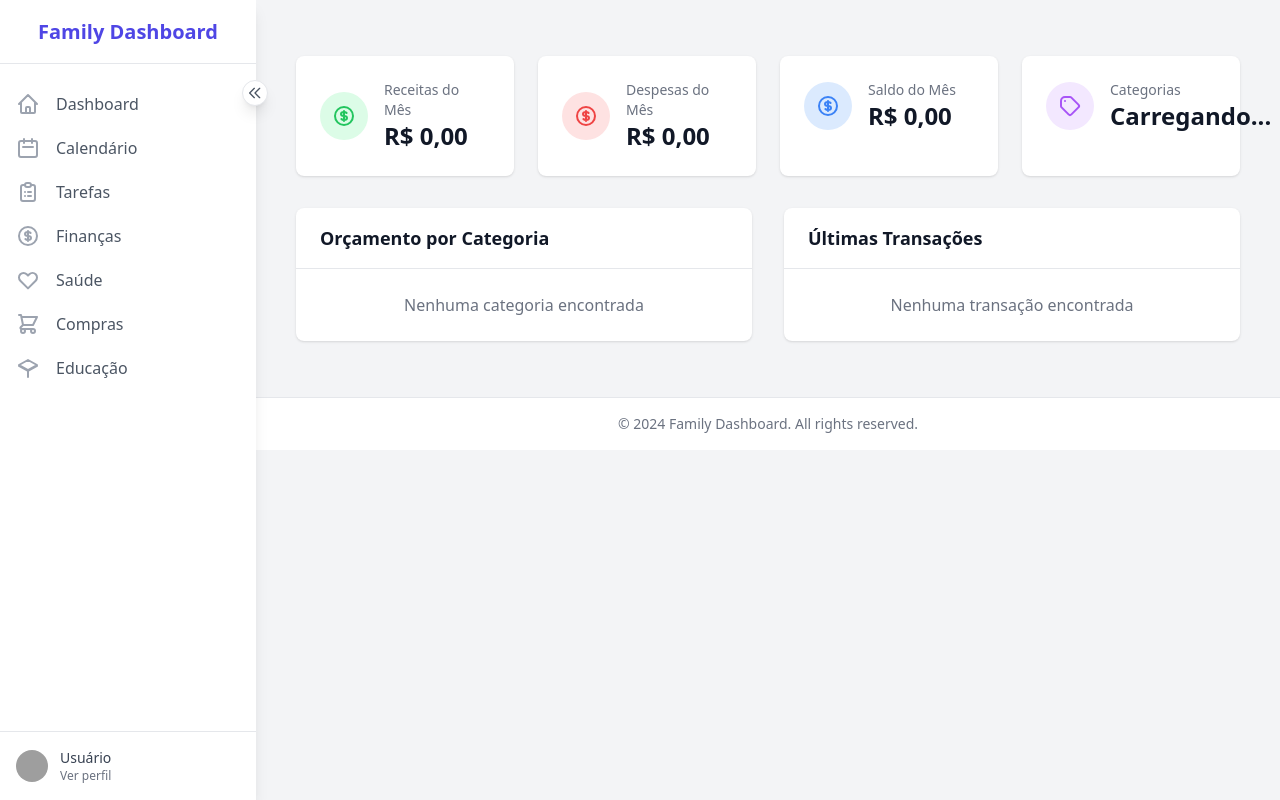
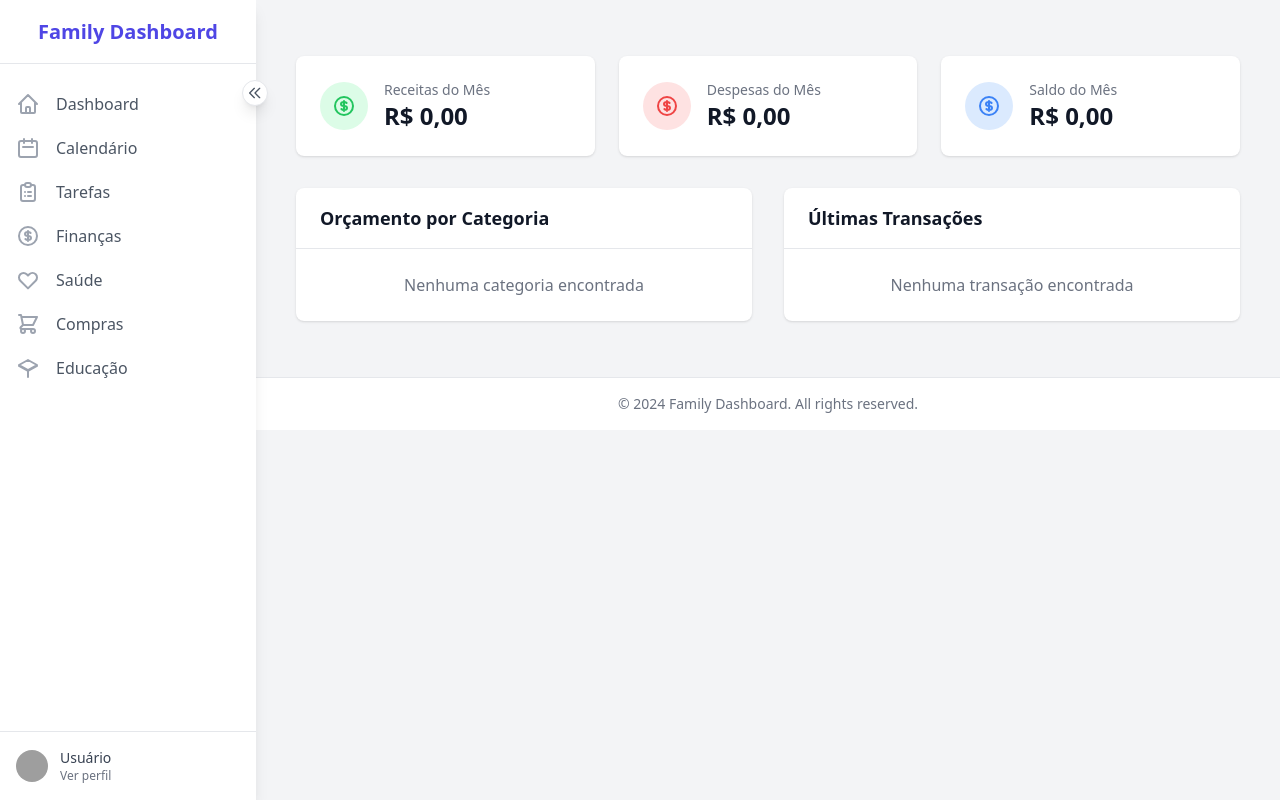
Before and after one commit to igorhaf/framily, a FastAPI app: page /finances in a window 1280 px wide. Run offline with FastAPI, Linux system fonts and the light colour scheme; data that the repository does not hold is empty; some libraries are stand-ins or nearby versions; grey boxes are pictures that could not be loaded.

Commit message:
retirando a quarta coluna de contagem de categorias em finanças

```diff
--- a/templates/finances.html
+++ b/templates/finances.html
@@ -17,7 +17,7 @@
     <!-- Dashboard Content -->
     <div id="dashboard-content" class="hidden">
         <!-- Estatísticas Rápidas -->
-        <div class="grid grid-cols-1 md:grid-cols-4 gap-6 mb-8">
+        <div class="grid grid-cols-1 md:grid-cols-3 gap-6 mb-8">
             <!-- Receitas -->
             <div class="bg-white rounded-lg shadow p-6">
                 <div class="flex items-center">
@@ -59,21 +59,6 @@
                     <div class="ml-4">
                         <h3 class="text-sm font-medium text-gray-500">Saldo do Mês</h3>
                         <p id="balance" class="text-2xl font-semibold text-gray-900">Carregando...</p>
-                    </div>
-                </div>
-            </div>
-
-            <!-- Categorias -->
-            <div class="bg-white rounded-lg shadow p-6">
-                <div class="flex items-center">
-                    <div class="p-3 rounded-full bg-purple-100 text-purple-500">
-                        <svg class="w-6 h-6" fill="none" stroke="currentColor" viewBox="0 0 24 24">
-                            <path stroke-linecap="round" stroke-linejoin="round" stroke-width="2" d="M7 7h.01M7 3h5c.512 0 1.024.195 1.414.586l7 7a2 2 0 010 2.828l-7 7a2 2 0 01-2.828 0l-7-7A1.994 1.994 0 013 12V7a4 4 0 014-4z" />
-                        </svg>
-                    </div>
-                    <div class="ml-4">
-                        <h3 class="text-sm font-medium text-gray-500">Categorias</h3>
-                        <p id="totalCategories" class="text-2xl font-semibold text-gray-900">Carregando...</p>
                     </div>
                 </div>
             </div>
@@ -165,9 +150,6 @@
             categories.forEach(cat => {
                 categoryNames[cat.id] = cat.name;
             });
-
-            // Atualiza o total de categorias
-            document.getElementById('totalCategories').textContent = categories.length;
 
             // Agrupa categorias por tipo
             const incomeCategories = [];
```
